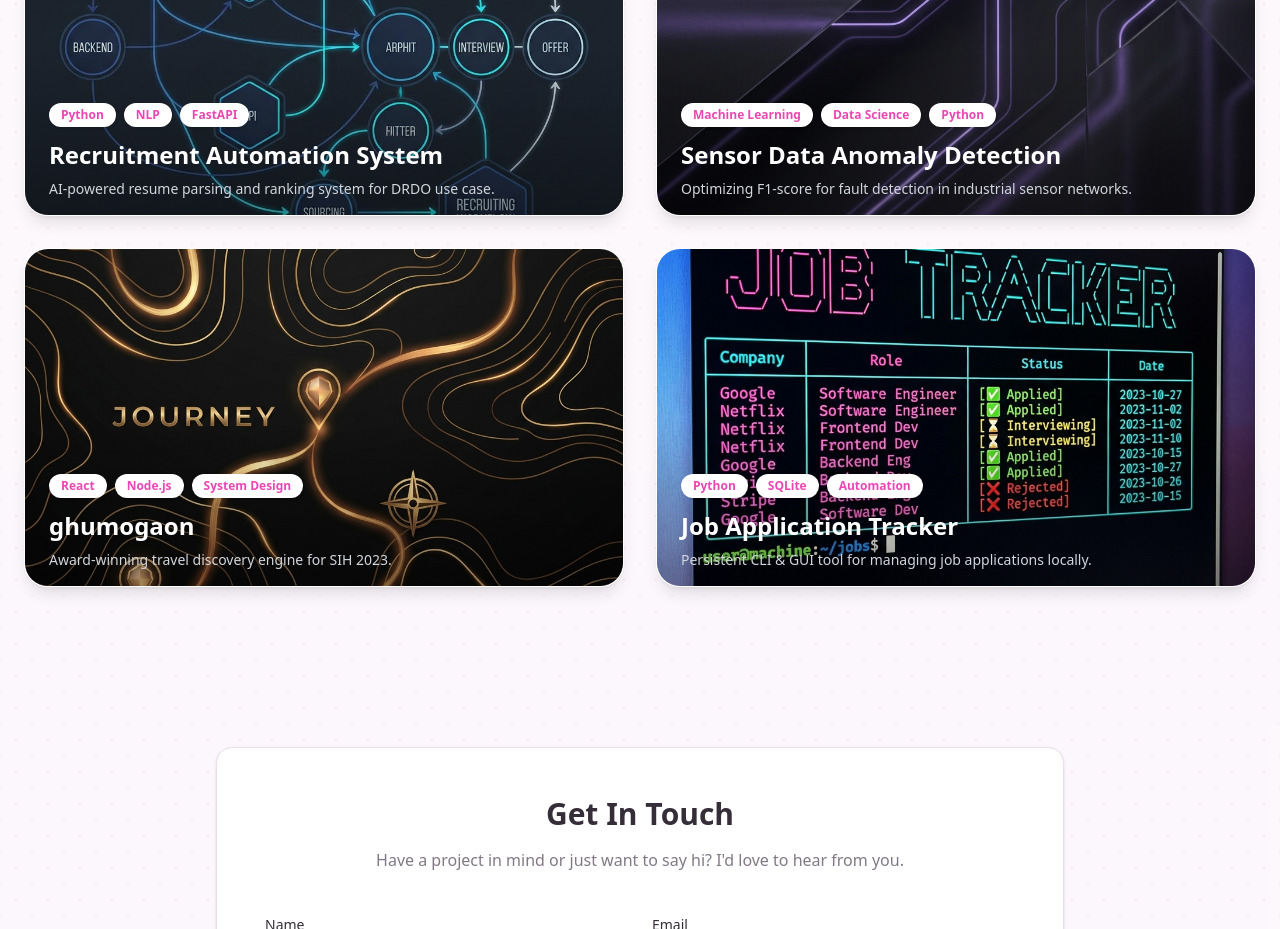
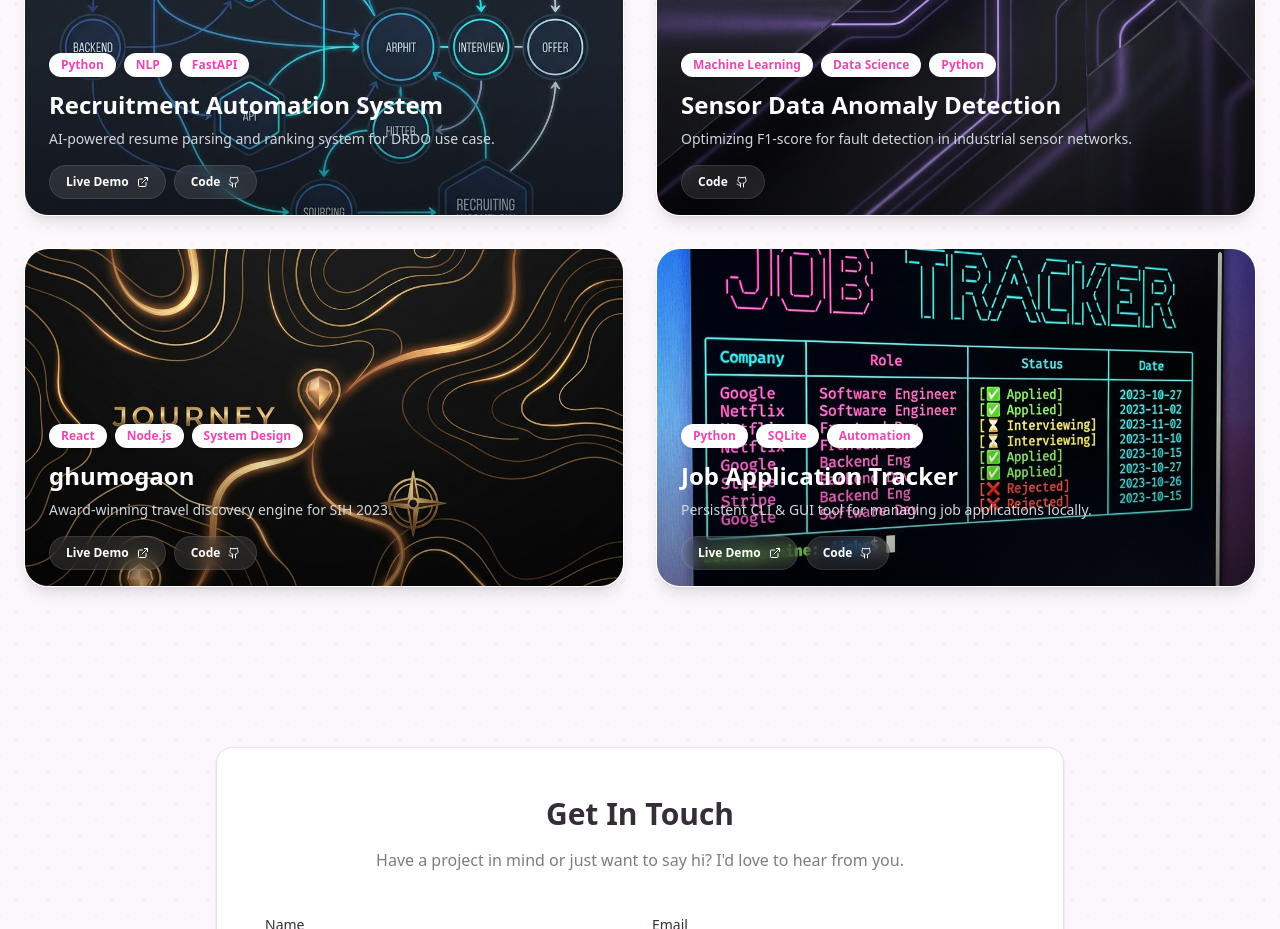
Before and after one commit to tris010/portfolio, a Next.js app: page / in a window 1280 px wide. Shown: the part 3340-4269 px from the top of the page. Built offline with nearby package versions, Linux system fonts and the light colour scheme.

Commit message:
feat: add live demo links and buttons

```diff
--- a/src/components/sections/Projects.tsx
+++ b/src/components/sections/Projects.tsx
@@ -59,9 +59,31 @@ export function Projects() {
                                     <h3 className="text-2xl font-bold text-white mb-2 group-hover:text-primary transition-colors">
                                         {project.title}
                                     </h3>
-                                    <p className="text-gray-300 text-sm line-clamp-2">
+                                    <p className="text-gray-300 text-sm line-clamp-2 mb-4">
                                         {project.shortDescription}
                                     </p>
+                                    <div className="flex gap-2 relative z-20">
+                                        {project.link && (
+                                            <a
+                                                href={project.link}
+                                                target="_blank"
+                                                rel="noopener noreferrer"
+                                                className="inline-flex items-center px-4 py-2 text-xs font-bold rounded-full bg-white/10 hover:bg-white/20 text-white backdrop-blur-sm transition-colors border border-white/10"
+                                                onClick={(e) => e.stopPropagation()}
+                                            >
+                                                Live Demo <ExternalLink className="ml-2 h-3 w-3" />
+                                            </a>
+                                        )}
+                                        <a
+                                            href={project.github}
+                                            target="_blank"
+                                            rel="noopener noreferrer"
+                                            className="inline-flex items-center px-4 py-2 text-xs font-bold rounded-full bg-white/10 hover:bg-white/20 text-white backdrop-blur-sm transition-colors border border-white/10"
+                                            onClick={(e) => e.stopPropagation()}
+                                        >
+                                            Code <Github className="ml-2 h-3 w-3" />
+                                        </a>
+                                    </div>
                                 </div>
                             </Link>
                         </motion.div>
--- a/src/data/content.ts
+++ b/src/data/content.ts
@@ -47,7 +47,7 @@ export const content = {
             title: "Recruitment Automation System",
             shortDescription: "AI-powered resume parsing and ranking system for DRDO use case.",
             tags: ["Python", "NLP", "FastAPI", "Machine Learning"],
-            link: "",
+            link: "https://recruitment-system-jade.vercel.app/",
             github: "https://github.com/tris010/recruitment-system",
             image: "/projects/recruitment-new.png",
             role: "Lead ML Engineer",
@@ -89,7 +89,7 @@ export const content = {
             title: "Job Application Tracker",
             shortDescription: "Persistent CLI & GUI tool for managing job applications locally.",
             tags: ["Python", "SQLite", "Automation"],
-            link: "",
+            link: "https://job-application-tracker-ir89.vercel.app",
             github: "https://github.com/tris010/job-application-tracker",
             image: "/projects/tracker-mockup.png",
             role: "Solo Developer",
```
